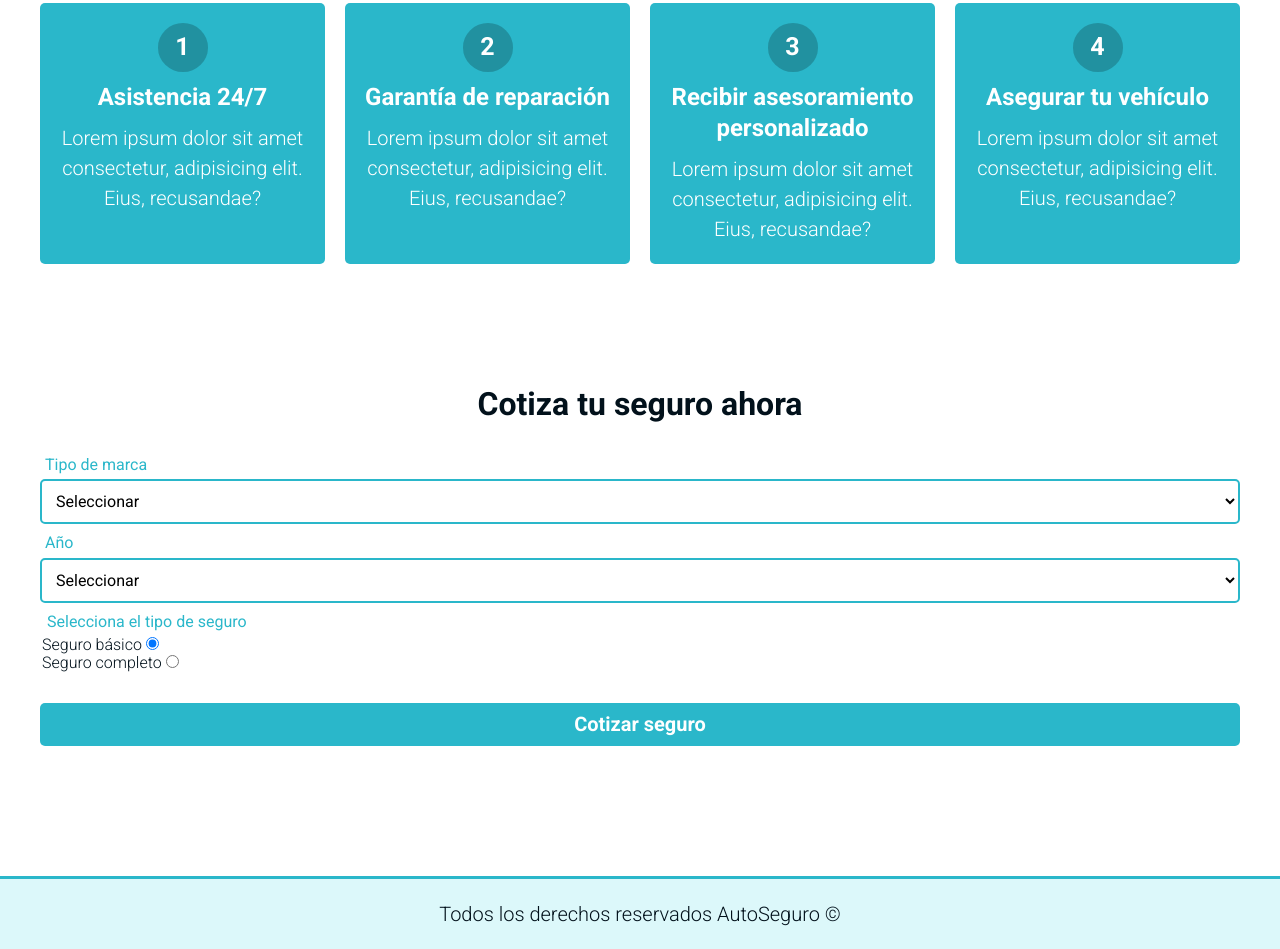
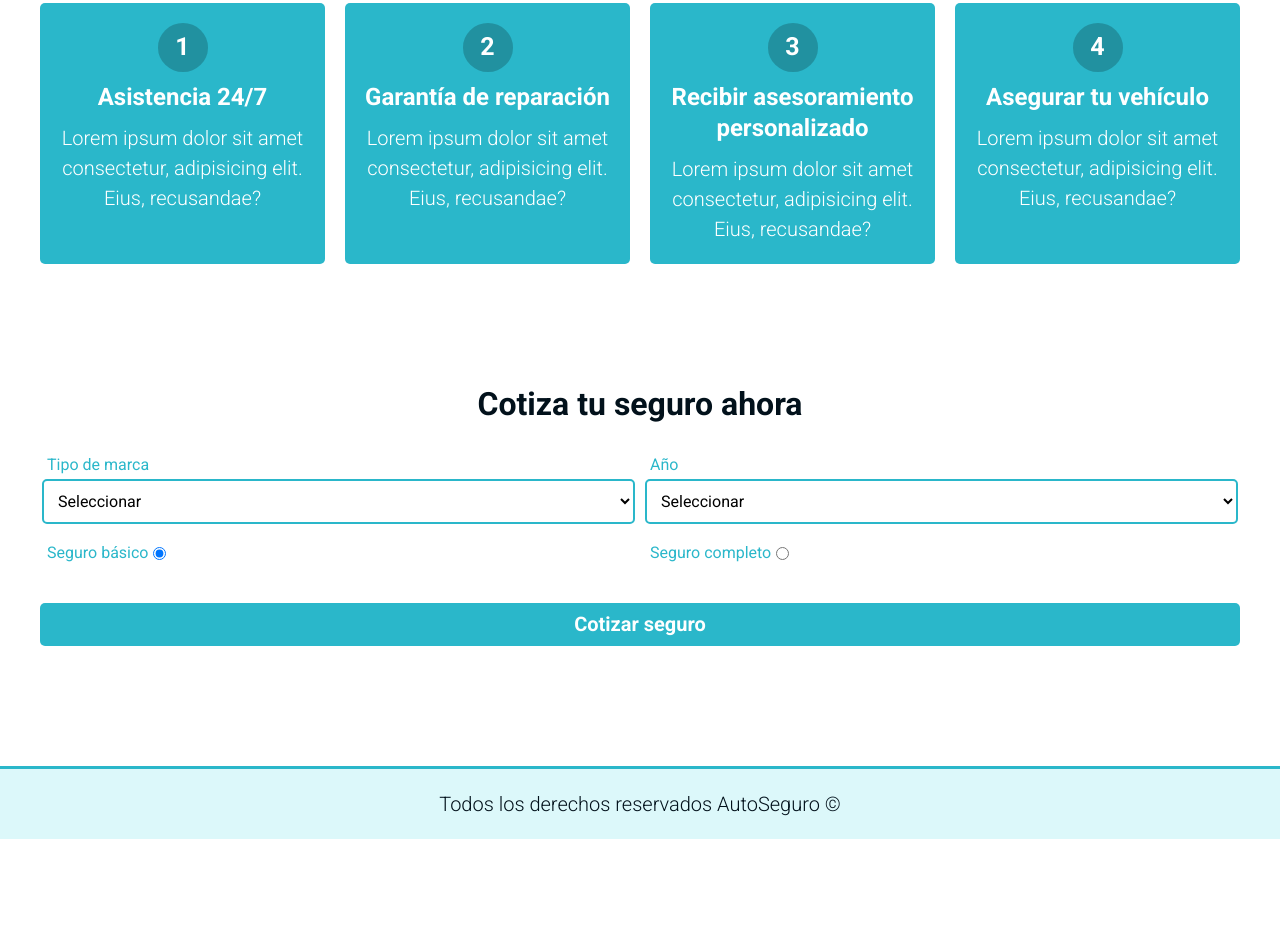
Before and after one commit to ElielM9/AutoSeguto-Cotizador-SCSS-JS, a website: page src/views/index.html in a window 1280 px wide. Shown: the part 830-1779 px from the top of the page. After the commit the page ends 1669 px from the top, so only its background shows below. Drawn offline with nearby package versions, Linux system fonts and the light colour scheme; files that its build step writes are made by us from their sources.

Commit message:
Diseño del formulario casi finalizado

```diff
--- a/src/scss/base/_base.scss
+++ b/src/scss/base/_base.scss
@@ -25,6 +25,10 @@ img {
   height: auto;
 }
 
+picture {
+  display: flex;
+}
+
 [class$="__container"] {
   width: 95%;
   max-width: 120rem;
--- a/src/scss/components/_formQuotation.scss
+++ b/src/scss/components/_formQuotation.scss
@@ -4,14 +4,23 @@
 .quotation-form {
   margin: 1rem 0;
   padding: 1rem 0;
-  @include mix.grid(1, 1rem);
+  @include mix.grid(1, 2rem);
+
+  &__fieldset {
+    border: none;
+    padding: 0;
+    @include mix.grid(2, 1rem);
+  }
 
   &__field {
     display: flex;
     flex-direction: column;
     gap: 0.5rem;
-    border: none;
-    padding: 0;
+
+    &--radio {
+      flex-direction: row;
+      align-items: center;
+    }
   }
 
   &__label {
@@ -25,7 +34,7 @@
     border-radius: 0.5rem;
     padding: 1rem;
     background-color: var.$white;
-    outline: none
+    outline: none;
   }
 
   &__btn {
--- a/src/views/index.html
+++ b/src/views/index.html
@@ -105,8 +105,11 @@
       <h2 class="quotation__heading">Cotiza tu seguro ahora</h2>
 
       <form class="quotation-form" action="#" id="quote-insurance">
+        <fieldset class="quotation-form__fieldset">
           <div class="quotation-form__field">
-          <label for="brand" class="quotation-form__label">Tipo de marca</label>
+            <label for="brand" class="quotation-form__label"
+              >Tipo de marca</label
+            >
             <select class="quotation-form__select" id="brand">
               <option value="">Seleccionar</option>
               <option value="1">Americano</option>
@@ -120,28 +123,41 @@
               <option value="">Seleccionar</option>
             </select>
           </div>
-        <fieldset class="quotation-form__field">
-          <label class="quotation-form__label"
-            >Selecciona el tipo de seguro</label
+        </fieldset>
+        <fieldset class="quotation-form__fieldset">
+          <div class="quotation-form__field quotation-form__field--radio">
+            <label for="basic" class="quotation-form__label"
+              >Seguro básico</label
             >
-          <div class="">
-            <div>
-              <label for="">Seguro básico</label>
-              <input type="radio" name="type" value="basic-insurance" checked />
+            <input
+              class="quotation-form__input"
+              type="radio"
+              name="type"
+              value="basic"
+              id="basic"
+              checked
+            />
           </div>
-            <div>
-              <label for="">Seguro completo</label>
-              <input type="radio" name="type" value="accident-insurance" />
-            </div>
+          <div class="quotation-form__field quotation-form__field--radio">
+            <label for="complete" class="quotation-form__label"
+              >Seguro completo</label
+            >
+            <input
+              class="quotation-form__input"
+              type="radio"
+              name="type"
+              value="complete"
+              id="complete"
+            />
           </div>
         </fieldset>
-        <div class="quotation-form__field">
         <button type="submit" class="quotation-form__btn">
           Cotizar seguro
         </button>
-        </div>
+      </form>
+
       <div class="quotation-form__results" id="results">
-          <div id="cargando" class="hidden">
+        <div id="cargando" class="">
           <div class="spinner">
             <div class="rect1"></div>
             <div class="rect2"></div>
@@ -151,7 +167,6 @@
           </div>
         </div>
       </div>
-      </form>
     </section>
     <footer class="footer">
       <p class="footer__copy">
```
Also changed, not shown: public/index.html (+1 -1 lines), public/styles/styles.css, 2 other files. Lines whose indentation alone changed are shown as unchanged.
